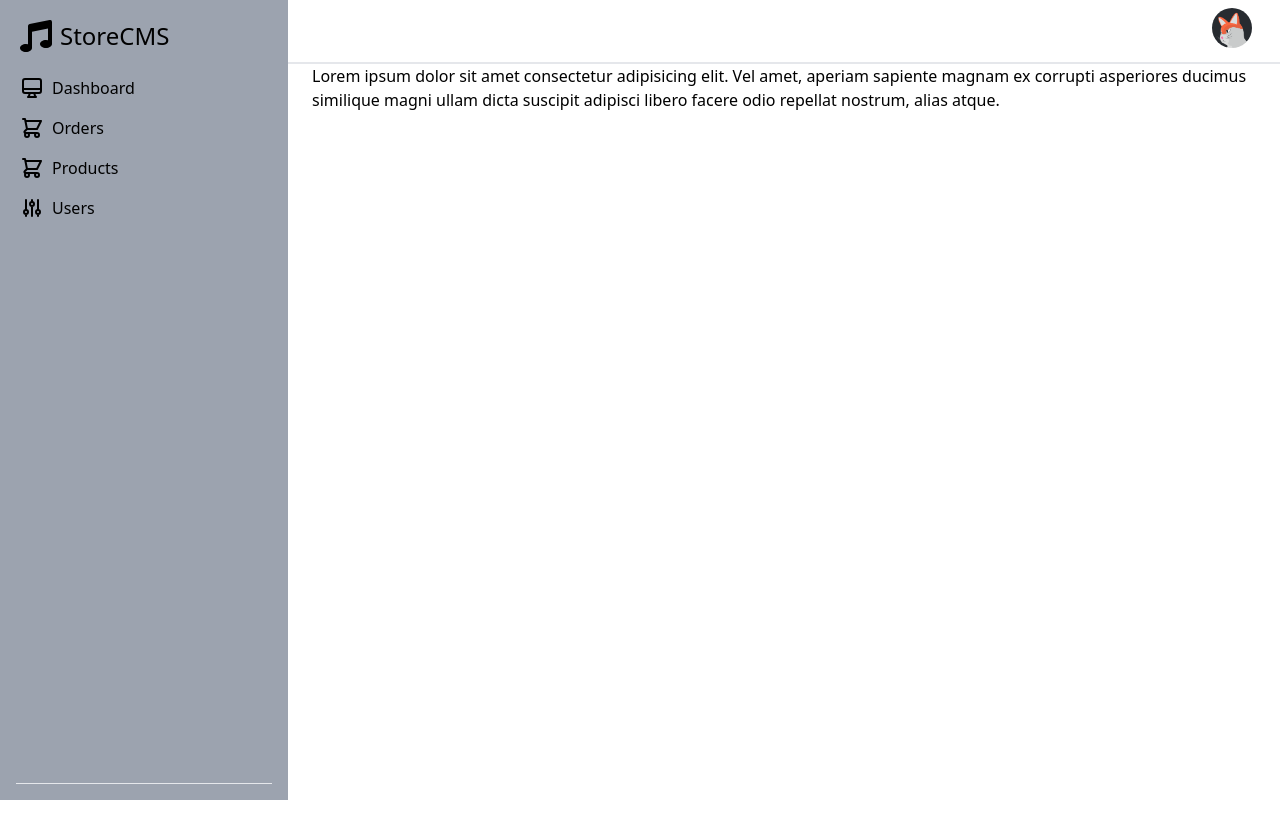
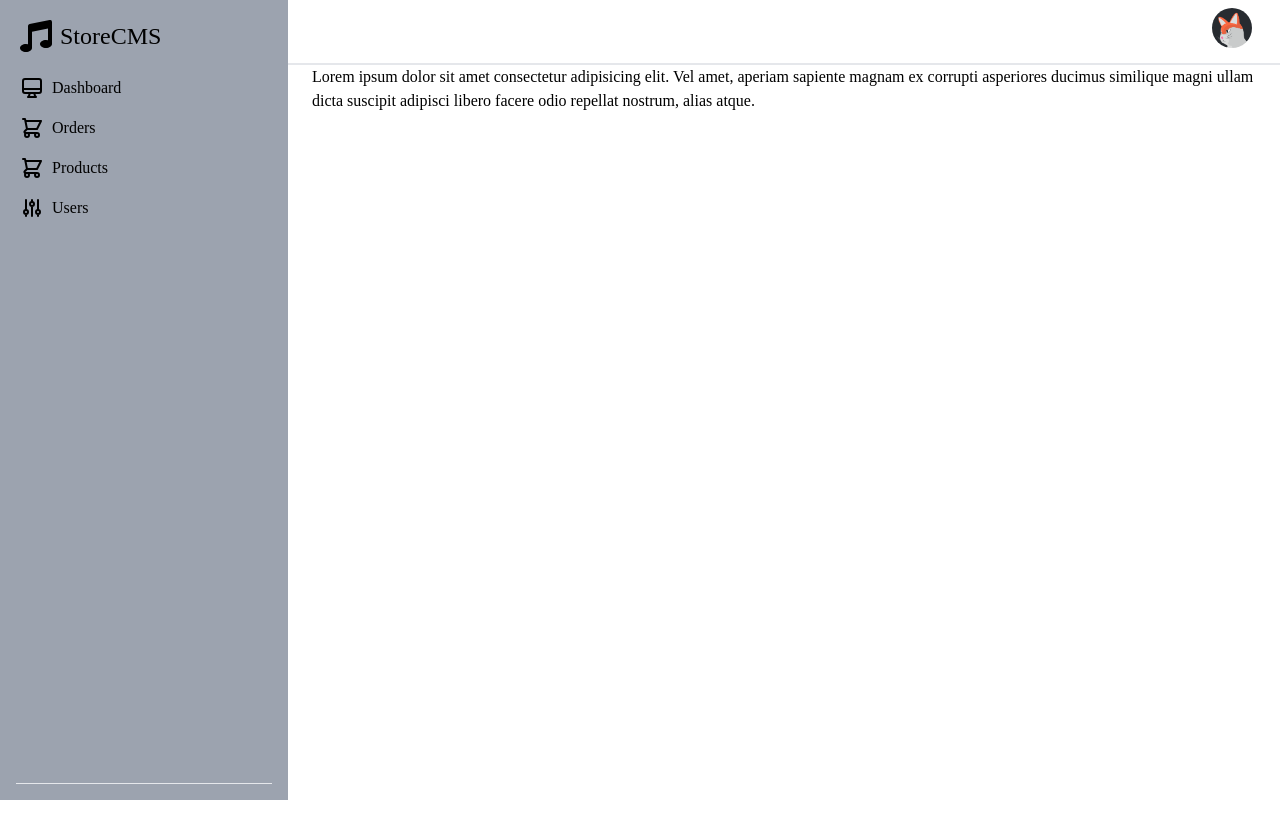
Before and after one commit to samueladitia95/music-store-admin, a Next.js app: page / in a window 1280 px wide. Shown: the top 838 px of the page. Built offline with nearby package versions, Linux system fonts and the light colour scheme.

Commit message:
Change font family to poppins

```diff
--- a/tailwind.config.js
+++ b/tailwind.config.js
@@ -3,12 +3,20 @@ module.exports = {
     "./pages/**/*.{js,ts,jsx,tsx}",
     "./components/**/*.{js,ts,jsx,tsx}",
   ],
+  safelist: [
+    {
+      pattern: /[h, p]-\d/,
+    },
+  ],
   theme: {
     extend: {
-      container: {
-        center: true,
-        padding: "1.5rem",
+      fontFamily: {
+        display: ["Poppins"],
       },
+    },
+    container: {
+      center: true,
+      padding: "1.5rem",
     },
   },
   plugins: [],
```
